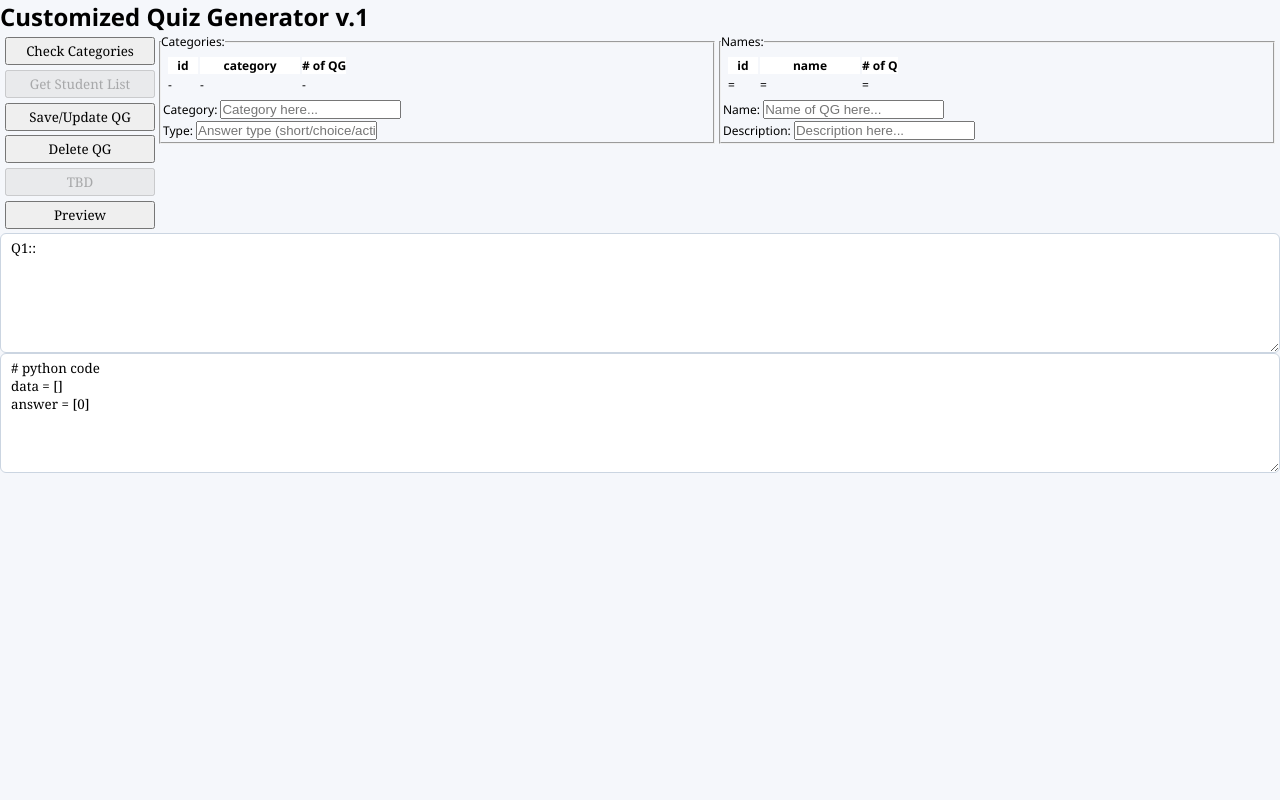
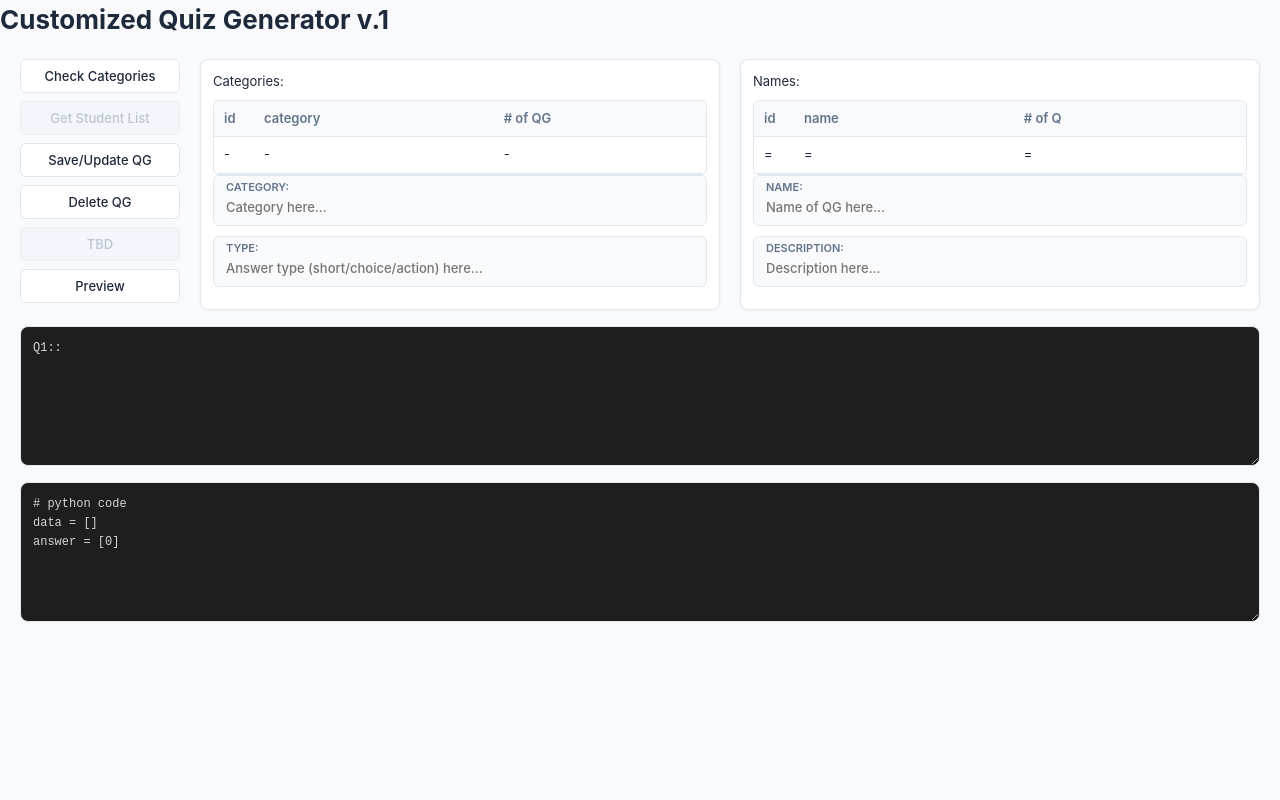
Before and after one commit to generateNscore/virtQuiz1, a FastAPI app: page / in a window 1280 px wide. Run offline with FastAPI, Linux system fonts and the light colour scheme.

Commit message:
style.css change

```diff
--- a/app/static/css/style.css
+++ b/app/static/css/style.css
@@ -1,83 +1,246 @@
-/* 기본 스타일 초기화 */
+/* 기본 스타일 및 현대적인 CSS 변수 선언 */
+:root {
+    --bg-main: #f8fafc;        /* 밝고 깔끔한 메인 배경색 */
+    --bg-card: #ffffff;        /* 구역별 카드 배경색 */
+    --border-color: #e2e8f0;   /* 연하고 부드러운 테두리 선 */
+    --text-main: #1e293b;     /* 가독성 높은 짙은 회색 텍스트 */
+    --text-muted: #64748b;    /* 부연 설명용 회색 텍스트 */
+
+    /* 포인트 컬러 (Indigo 계열) */
+    --primary: #4f46e5;
+    --primary-hover: #4338ca;
+    --primary-disabled: #cbd5e1;
+}
+
 * {
     box-sizing: border-box;
     margin: 0;
     padding: 0;
 }
+
 body, html {
     height: 100%;
-    font-family: 'Segoe UI', Tahoma, Geneva, Verdana, sans-serif;
-    background-color: #f5f7fb;
-    font-size: 12px;
+    /* 폰트를 Pretendard/Noto Sans 기반의 세련된 고딕 계열로 변경 */
+    font-family: -apple-system, BlinkMacSystemFont, "Segoe UI", Roboto, "Helvetica Neue", Arial, sans-serif;
+    background-color: var(--bg-main);
+    color: var(--text-main);
+    font-size: 13px; /* 가독성을 위해 베이스 크기를 살짝 키움 */
+    line-height: 1.5;
 }
 
 /* 메인 컨테이너 */
 .container {
     display: flex;
-    flex-direction: column; /* child들을 위/아래 정렬*/
-    min-width: 660px;
+    flex-direction: column;
+    min-width: 700px;
+    padding: 20px; /* 사방 여백을 주어 화면이 답답하지 않게 조절 */
+    gap: 16px;     /* 각 레이아웃 행 간격 확보 */
 }
 
-.row0{
+/* 상단 메인 레이아웃 (버튼 그룹 + 데이터 테이블들) */
+.row0 {
     display: flex;
-    flex-direction: row; /* child들을 좌/우로 정렬 */
-    margin-left: 5px;
-    margin-right: 5px;
+    flex-direction: row;
+    gap: 16px; /* 자식 요소들 사이의 간격을 직관적으로 제어 */
 }
+
+/* 좌측 버튼 그룹 */
 .buttons {
-    width: 150px;
-    padding-top: 4px;
-    padding-bottom: 4px;
+    width: 160px;
     display: flex;
     flex-direction: column;
-    /*justify-content: center;*/
-    justify-content: space-between;
-}
-.icon-btn {
-    height: 28px;
-    font-family: Georgia, sans-serif;
+    gap: 8px; /* space-between 대신 일정한 간격 배치 */
 }
 
+/* 모던 스타일 버튼 */
+.icon-btn {
+    height: 34px; /* 살짝 두툼하게 키워 터치/클릭 영역 확보 */
+    font-family: inherit; /* 클래식 폰트 제거 */
+    font-weight: 500;
+    font-size: 13px;
+    color: var(--text-main);
+    background-color: var(--bg-card);
+    border: 1px solid var(--border-color);
+    border-radius: 6px;
+    cursor: pointer;
+    transition: all 0.2s ease;
+}
+
+/* 버튼 호버 및 활성화 상태 */
+.icon-btn:hover:not(:disabled) {
+    background-color: #f1f5f9;
+    border-color: #cbd5e1;
+}
+
+/* 주요 액션 버튼 디자인 (예: Save, Preview 등 스크립트로 클래스 추가 추천) */
+.icon-btn.primary-action {
+    background-color: var(--primary);
+    color: white;
+    border: none;
+}
+.icon-btn.primary-action:hover {
+    background-color: var(--primary-hover);
+}
+
+/* 비활성화 버튼 */
+.icon-btn:disabled {
+    color: #94a3b8;
+    background-color: #f1f5f9;
+    border-color: var(--border-color);
+    cursor: not-allowed;
+    opacity: 0.6;
+}
+
+/* 데이터 구역 카드 공통 스타일 (Categories, Names 박스 등) */
 .category {
     flex: 1;
-    height: 200px;
-    width: 200px;
+    min-height: 220px;
+    background-color: var(--bg-card);
+    border: 1px solid var(--border-color);
+    border-radius: 8px;
+    padding: 12px;
+    box-shadow: 0 1px 3px rgba(0, 0, 0, 0.05); /* 은은한 그림자 추가 */
 }
+
+/* 카드 내부 컴포넌트 간 여백 및 필드 스타일 */
+.category fieldset, .category legend {
+    /* 기존 fieldset의 구식 테두리를 세련되게 다듬는 용도 */
+    border: none;
+}
+
+/* 테이블 영역 스크롤바 코디네이팅 */
 .category_table {
-    margin: 5px;
+    margin-top: 8px;
     max-height: 120px;
     overflow-y: auto;
+    border: 1px solid var(--border-color);
+    border-radius: 6px;
 }
 
-th:first-child,
-td:first-child {
-    width: 30px;
+/* 모던 웹 테이블 스타일링 */
+table {
+    width: 100%;
+    border-collapse: collapse;
+    text-align: left;
 }
-th:nth-child(2),
-td:nth-child(2) {
-    width: 100px;
+
+th, td {
+    padding: 8px 10px; /* 패딩을 넓혀 행간 가독성 확보 */
+    border-bottom: 1px solid var(--border-color);
 }
+
+th:first-child, td:first-child { width: 40px; }
+th:nth-child(2), td:nth-child(2) { width: auto; }
+
 thead th {
     position: sticky;
     top: 0;
-    background: white;   /* 아래 row가 비치지 않도록 */
+    background: #f8fafc; /* 헤더 영역에 연한 그레이 톤 매핑 */
+    color: var(--text-muted);
+    font-weight: 600;
     z-index: 10;
 }
 
+/*!* 입력 창 (Input / Textarea) 현대화 *!*/
+/*input[type="text"], select {*/
+/*    width: 100%;*/
+/*    padding: 6px 10px;*/
+/*    margin-top: 4px;*/
+/*    margin-bottom: 8px;*/
+/*    border: 1px solid var(--border-color);*/
+/*    border-radius: 6px;*/
+/*    font-family: inherit;*/
+/*    font-size: 13px;*/
+/*    color: var(--text-main);*/
+/*    background-color: #f8fafc;*/
+/*    transition: all 0.2s;*/
+/*}*/
+
+/*input[type="text"]:focus {*/
+/*    outline: none;*/
+/*    border-color: var(--primary);*/
+/*    background-color: #ffffff;*/
+/*    box-shadow: 0 0 0 3px rgba(79, 70, 229, 0.1);*/
+/*}*/
+
+/* ==========================================================================
+   [추가] 공간 절약형 인라인 필드 박스 (Label + Input 한 칸 묶음)
+   ========================================================================== */
+
+/* 라벨과 인풋을 감싸는 부모 컨테이너 (HTML 구조에서 div 등으로 묶어주세요) */
+.field-box {
+    display: flex;
+    flex-direction: column;
+    width: 100%;
+    padding: 6px 12px;         /* 박스 내부 여백 */
+    margin-bottom: 10px;       /* 필드 간 간격 */
+    background-color: #f8fafc; /* 연한 회색 배경 */
+    border: 1px solid var(--border-color);
+    border-radius: 6px;
+    transition: all 0.2s ease;
+}
+
+/* 박스 내부의 작은 라벨 스타일 */
+.field-box label {
+    font-size: 11px;           /* 글씨를 작게 하여 공간 절약 */
+    font-weight: 600;
+    color: var(--text-muted);  /* 부드러운 회색 */
+    text-transform: uppercase; /* 가독성을 위한 대문자 변환 (선택) */
+    margin-bottom: 2px;
+    line-height: 1;
+}
+
+/* 박스 내부의 실제 입력창 스타일 */
+.field-box input[type="text"],
+.field-box select {
+    width: 100%;
+    border: none;              /* 외곽 테두리 제거 (부모 박스가 채움) */
+    background: transparent;   /* 배경 투명화 */
+    padding: 0;                /* 내부 패딩 제거 */
+    margin: 0;
+    font-family: inherit;
+    font-size: 13px;
+    color: var(--text-main);
+    font-weight: 500;
+    height: 24px;              /* 높이 고정 */
+}
+
+/* 입력창에 포커스(클릭) 되었을 때, 부모 박스 전체의 스타일을 변경 */
+.field-box:focus-within {
+    border-color: var(--primary);          /* 테두리를 포인트 컬러로 */
+    background-color: #ffffff;             /* 배경을 흰색으로 변경 */
+    box-shadow: 0 0 0 3px rgba(79, 70, 229, 0.1); /* 은은한 네온 효과 */
+}
+
+/* 포커스 시 입력창 자체의 아웃라인 제거 */
+.field-box input[type="text"]:focus,
+.field-box select:focus {
+    outline: none;
+}
+
+/* 하단 코드 에디터 및 텍스트 박스 */
 textarea {
     width: 100%;
-    height: 120px;
-    /*margin: 0 50px 0 5px;*/
-    padding: 5px 10px;
-    border: 1px solid #cbd5e1;
-    border-radius: 6px;
+    height: 140px;
+    padding: 12px;
+    border: 1px solid var(--border-color);
+    border-radius: 8px;
     resize: vertical;
-    transition: border-color 0.2s;
-    font-family: Georgia, sans-serif;
+    font-family: 'Fira Code', 'Courier New', Courier, monospace; /* 코드는 고정폭 폰트로 지정 */
+    font-size: 12px;
+    background-color: #1e1e1e; /* 코드 가독성을 위해 다크 모드 에디터 스타일 적용 제안 */
+    color: #d4d4d4;
+    line-height: 1.6;
 }
 
-/* 글이 없을 때 보여줄 안내 문구 */
+textarea:focus {
+    outline: none;
+    border-color: var(--primary);
+}
+
+/* 가이드 안내 문구 */
 .placeholder {
-    color: #a0aec0;
-    font-style: italic;
+    color: var(--text-muted);
+    font-style: normal;
+    font-size: 12px;
 }
--- a/app/templates/index.html
+++ b/app/templates/index.html
@@ -34,11 +34,13 @@
                         </tbody>
                     </table>
                 </div>
-                <div class="name-group" style="flex: 1; margin-bottom: 2px; margin-left: 2px;">
+<!--                <div class="name-group" style="flex: 1; margin-bottom: 2px; margin-left: 2px;">-->
+                <div class="field-box">
                     <label class="name-label" for="categoryInput">Category:</label>
                     <input type="text" id="categoryInput" placeholder="Category here...">
                 </div>
-                <div class="name-group" style="flex: 1; margin-bottom: 2px; margin-left: 2px;">
+<!--                <div class="name-group" style="flex: 1; margin-bottom: 2px; margin-left: 2px;">-->
+                <div class="field-box">
                     <label class="name-label" for="typeInput">Type:</label>
                     <input type="text" id="typeInput" placeholder="Answer type (short/choice/action) here...">
                 </div>
@@ -57,11 +59,13 @@
                         </tbody>
                     </table>
                 </div>
-                <div class="name-group" style="flex: 1; margin-bottom: 2px; margin-left: 2px;">
+<!--                <div class="name-group" style="flex: 1; margin-bottom: 2px; margin-left: 2px;">-->
+                <div class="field-box">
                     <label class="name-label" for="nameInput">Name:</label>
                     <input type="text" id="nameInput" placeholder="Name of QG here...">
                 </div>
-                <div class="name-group" style="flex: 1; margin-bottom: 2px; margin-left: 2px;">
+<!--                <div class="name-group" style="flex: 1; margin-bottom: 2px; margin-left: 2px;">-->
+                <div class="field-box">
                     <label class="name-label" for="descrInput">Description:</label>
                     <input type="text" id="descrInput" placeholder="Description here...">
                 </div>
```
